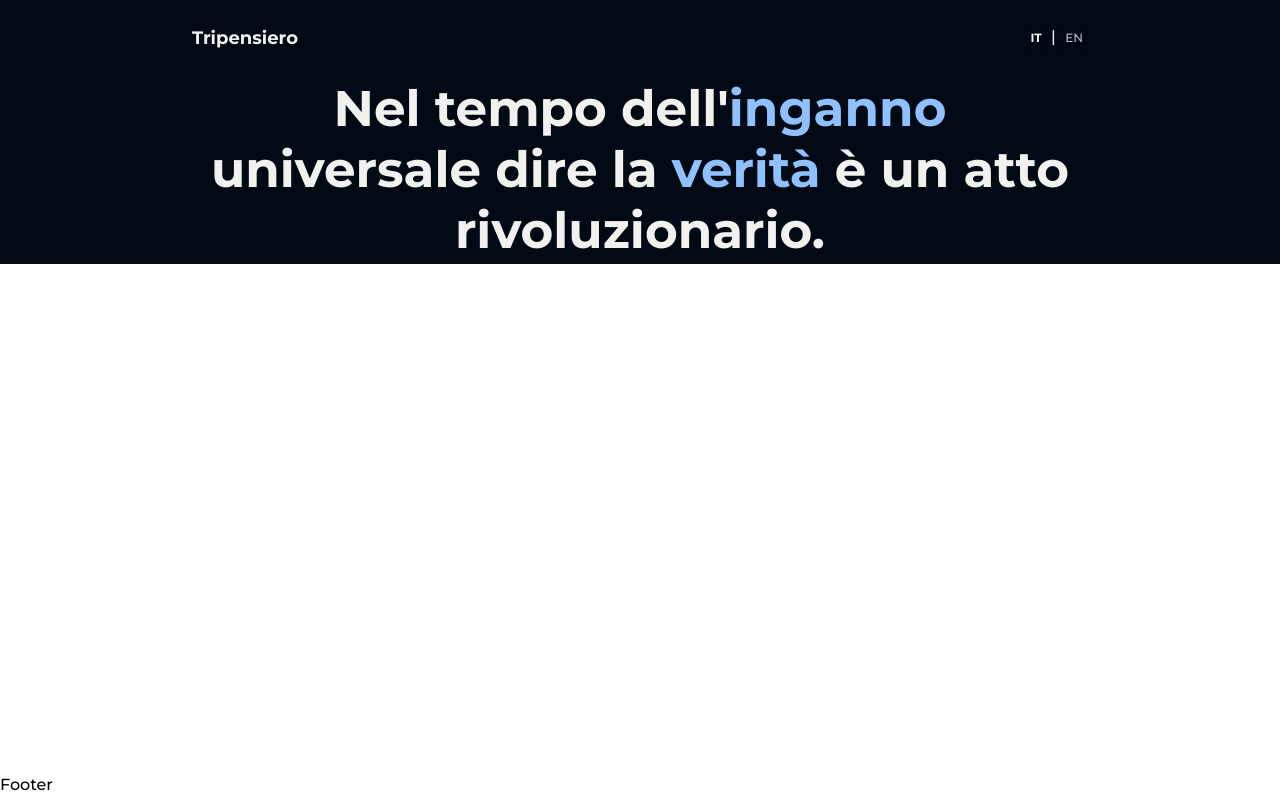
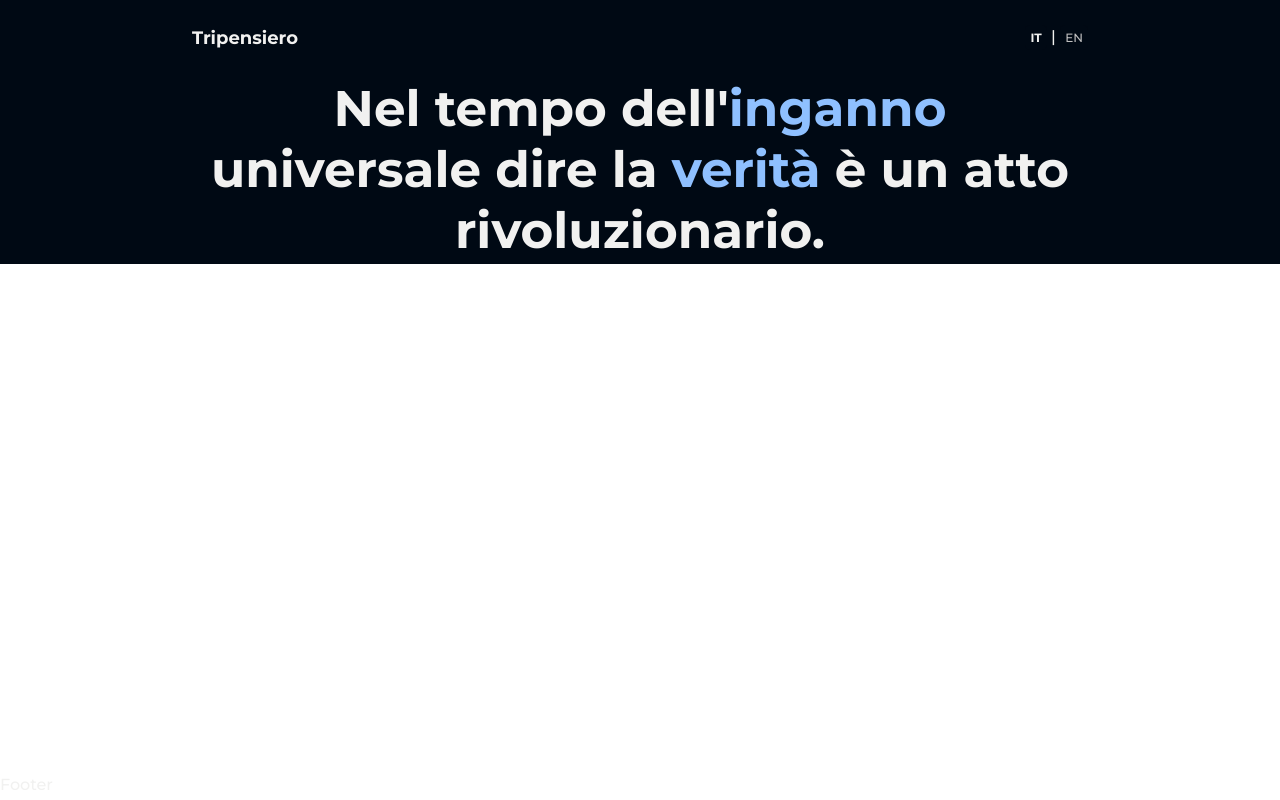
Before and after one commit to branila/tripensiero, a SvelteKit app: page / in a window 1280 px wide. Built offline with nearby package versions, Linux system fonts and the light colour scheme.

Commit message:
modified default styling

```diff
--- a/src/app.css
+++ b/src/app.css
@@ -7,6 +7,7 @@
   margin: 0;
   padding: 0;
   box-sizing: border-box;
+  color: var(--light);
 }
 
 :root {
```
